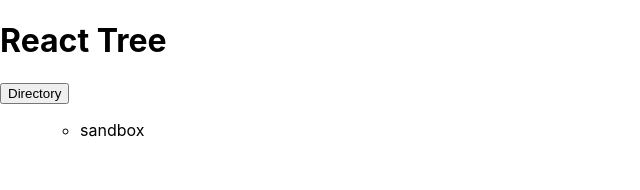
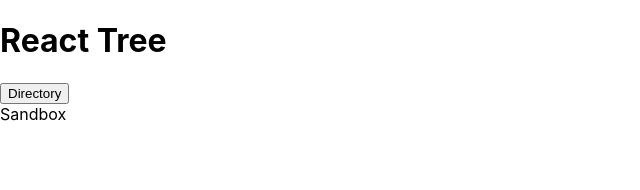
Before and after one commit to cekcbj/ReactTree, a React (Create React App) app: page / in a window 1280 px wide. Shown: the top 190 px of the page, without its empty margins (0-640 px from the left). Built offline with nearby package versions, Linux system fonts and the light colour scheme.

Commit message:
Add initial styling and more nodes.

```diff
--- a/src/App.js
+++ b/src/App.js
@@ -5,27 +5,11 @@
 class MenuAppBar extends React.Component {
   constructor(props) {
     super(props)
-
-    this.handleClick  = this.handleClick.bind(this);
-    this.handleClose  = this.handleClose.bind(this);
   }
 
   state = {
-    isModalOpen: false,
     cb: () => '',
     tree: treeObj,
-  }
-
-  handleClose() {
-    this.setState({
-      isModalOpen: false,
-    })
-  }
-
-  handleClick() {
-    this.setState({
-      isModalOpen: true
-    })
   }
 
   updateNode(node) {
@@ -41,28 +25,20 @@
   }
 
   renderNode(node) {
-    if(node.nodeType === "__DIRECTORY" && node.nodeChildren.length > 0){
+    if(node.nodeType === "__DIRECTORY" && node.nodeChildren.length > 0) {
       return (
         <div>
-          <li className="font-weight-bold" onClick={() => this.updateNode(node)}>{node.name}</li>
-          { node.isOpen && node.nodeChildren.map(c => this.renderTree(c))}
+          <li className="font-weight-bold" onClick={() => this.updateNode(node)}>
+            {node.name}
+          </li>
+          { node.isOpen && <ul>{node.nodeChildren.map(c => this.renderNode(c))}</ul>}
         </div>
       )
     }
-    return (
-      <li>
-        {node.name}
-      </li>
-    )
-  }
+    return <li className="file"> {node.name} </li>
+  };
 
-  renderTree(root) {
-    return (
-      <ul>
-        {this.renderNode(root)}
-      </ul>
-    )
-  }
+  renderTree(root) { return <div className="directory-root"> {this.renderNode(root)} </div> }
 
   render() {
     const shouldCreateProject = _.isEmpty(this.state.tree)
@@ -73,12 +49,14 @@
         <h1>
           React Tree
         </h1>
-        <button type="button" className="btn btn-primary add-button">{addItemType}</button>
-        <ul>
-        {
-          this.renderTree(this.state.tree.root)
-        }
-        </ul>
+        <div className="directory-wrapper">
+          <button type="button" className="btn btn-primary add-button">{addItemType}</button>
+          <div className="directory">
+            {
+              this.renderTree(this.state.tree.root)
+            }
+          </div>
+        </div>
       </div>
     );
   }
--- a/src/index.css
+++ b/src/index.css
@@ -8,6 +8,25 @@
   -moz-osx-font-smoothing: grayscale;
 }
 
+.list-group.list-group-root .list-group-item {
+  border-radius: 0;
+  border-width: 1px 0 0 0;
+}
+
+ul, li {
+  list-style: none;
+}
+
+
+.directory-wrapper {
+  width: 300px;
+  height: 600px;
+}
+
+::-webkit-scrollbar {
+    display: none;
+}
+
 code {
   font-family: source-code-pro, Menlo, Monaco, Consolas, "Courier New",
     monospace;
--- a/src/tree.js
+++ b/src/tree.js
@@ -14,9 +14,43 @@
 
 const tree = {
   root: node (
-    "sandbox",
+    "Sandbox",
     [
       node( "react.js", [], false, '__FILE'),
+      node(
+        "Hits",
+        [
+          node( "index32.js", [], false, '__FILE'),
+          node( "yep.js", [], false, '__FILE'),
+          node(
+            "Plans",
+            [
+              node( "week.js", [], false, '__FILE'),
+              node(
+                "Time",
+                [
+                  node( "remove.js", [], false, '__FILE'),
+                  node( "delete.js", [], false, '__FILE'),
+                  node(
+                    "NonRandom",
+                    [
+                      node( "far.js", [], false, '__FILE')
+                    ],
+                    false,
+                    '__DIRECTORY'
+                  ),
+                ],
+                true,
+                '__DIRECTORY'
+              )
+            ],
+            false,
+            '__DIRECTORY'
+          ),
+        ],
+        true,
+        '__DIRECTORY'
+      ),
       node(
         "Examples",
         [
@@ -51,6 +85,52 @@
         true,
         '__DIRECTORY'
       ),
+      node (
+        "sandbox",
+        [
+          node( "react.js", [], false, '__FILE'),
+          node(
+            "Examples",
+            [
+              node( "index.js", [], false, '__FILE'),
+              node( "main.js", [], false, '__FILE'),
+              node(
+                "Channels",
+                [
+                  node( "work.js", [], false, '__FILE'),
+                  node(
+                    "Fun",
+                    [
+                      node( "what.js", [], false, '__FILE'),
+                      node( "Redux", [
+                        node( "reducers.js", [], false, '__FILE'),
+                        node( "action.js", [], false, '__FILE'),
+                      ], false, '__DIRECTORY'),
+                      node(
+                        "Random",
+                        [
+                          node( "fizz.js", [], false, '__FILE'),
+                          node( "buzz.js", [], false, '__FILE')
+                        ],
+                        false,
+                        '__DIRECTORY'
+                      ),
+                    ],
+                    true,
+                    '__DIRECTORY'
+                  )
+                ],
+                false,
+                '__DIRECTORY'
+              ),
+            ],
+            true,
+            '__DIRECTORY'
+          ),
+        ],
+        false,
+        '__DIRECTORY'
+      )
     ],
     false,
     '__DIRECTORY'
```
